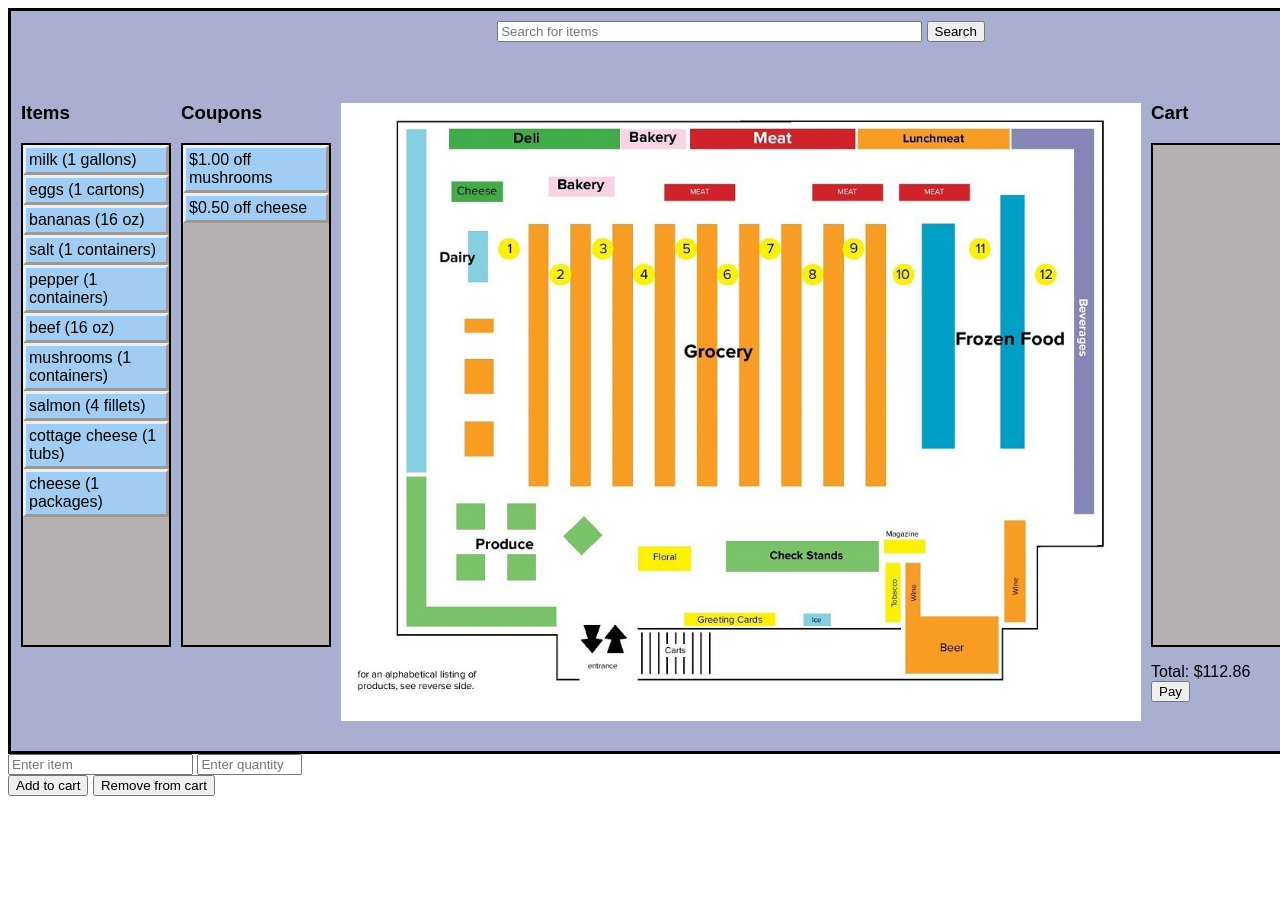
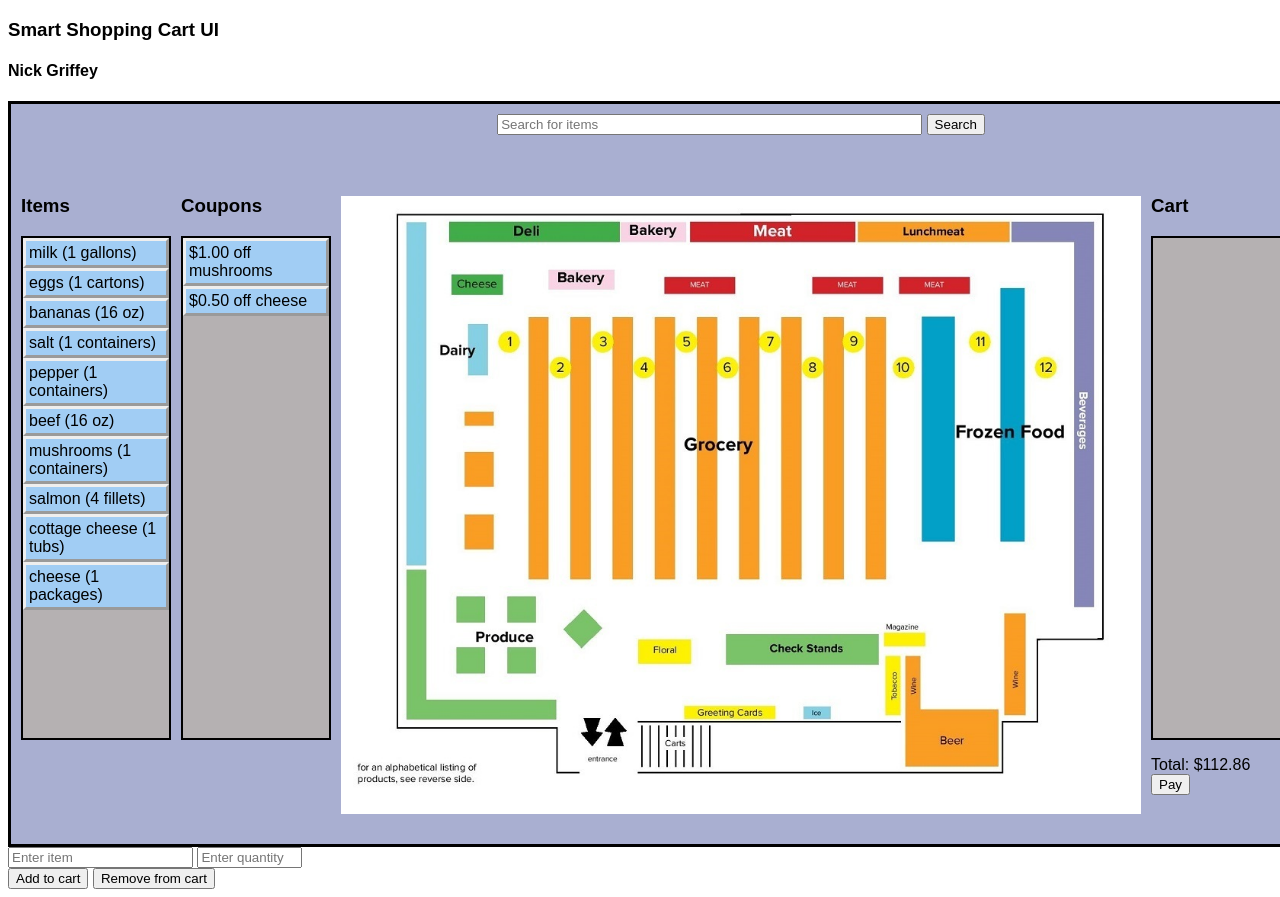
Before and after one commit to ngffy/smart-cart, a plain HTML site: page index.html in a window 1280 px wide. Shown: the top 897 px of the page. Before the commit the page ends 804 px from the top, so only its background shows below. Drawn offline with Linux system fonts and the light colour scheme.

Commit message:
Add name to top

```diff
--- a/index.html
+++ b/index.html
@@ -7,6 +7,10 @@
 	</head>
 	<body>
 		<main>
+			<div>
+				<h3>Smart Shopping Cart UI</h3>
+				<h4>Nick Griffey</h4>
+			</div>
 			<div class="wrapper">
 			<div id="store-search">
 				<input type="search" placeholder="Search for items" size=50>
```
